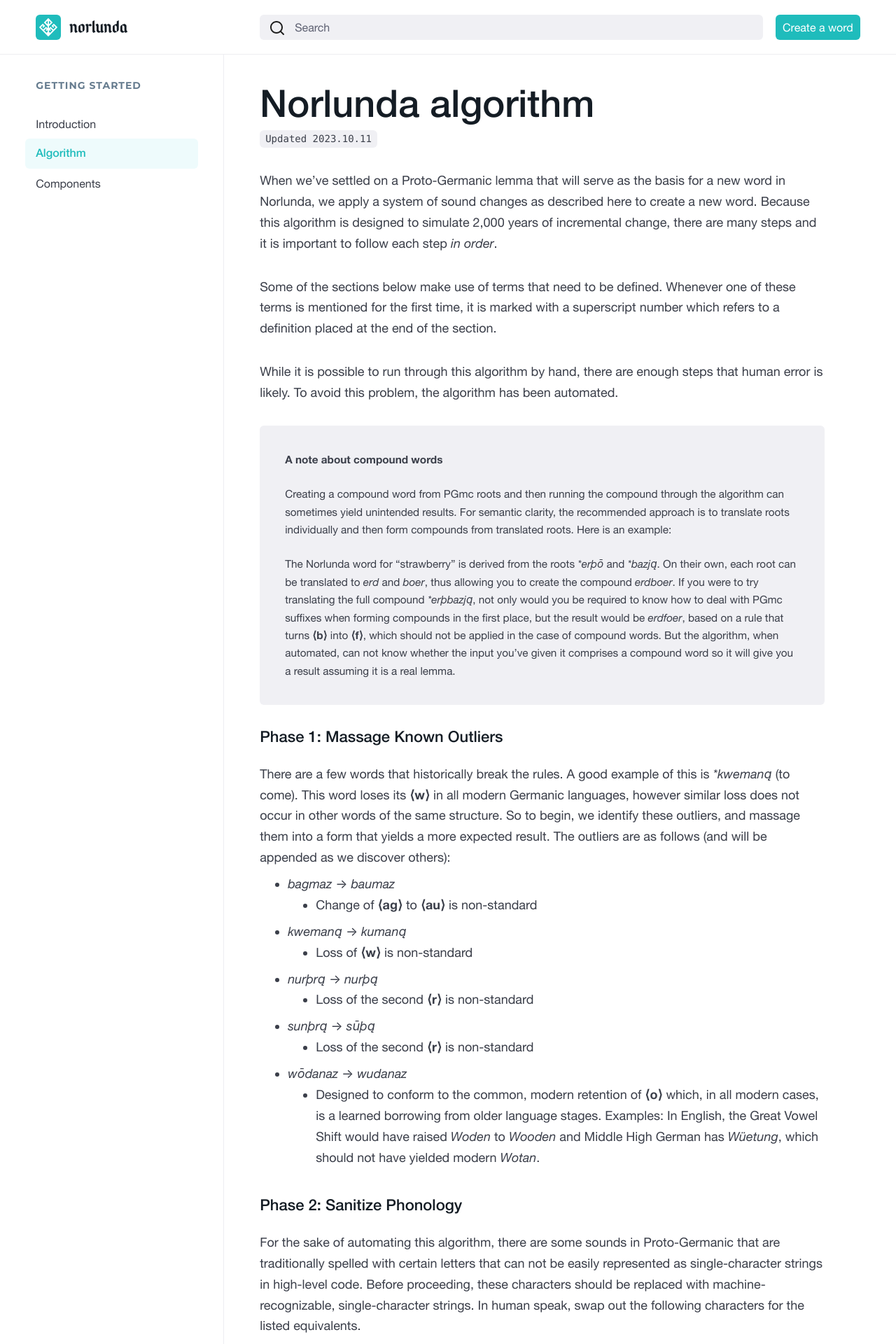
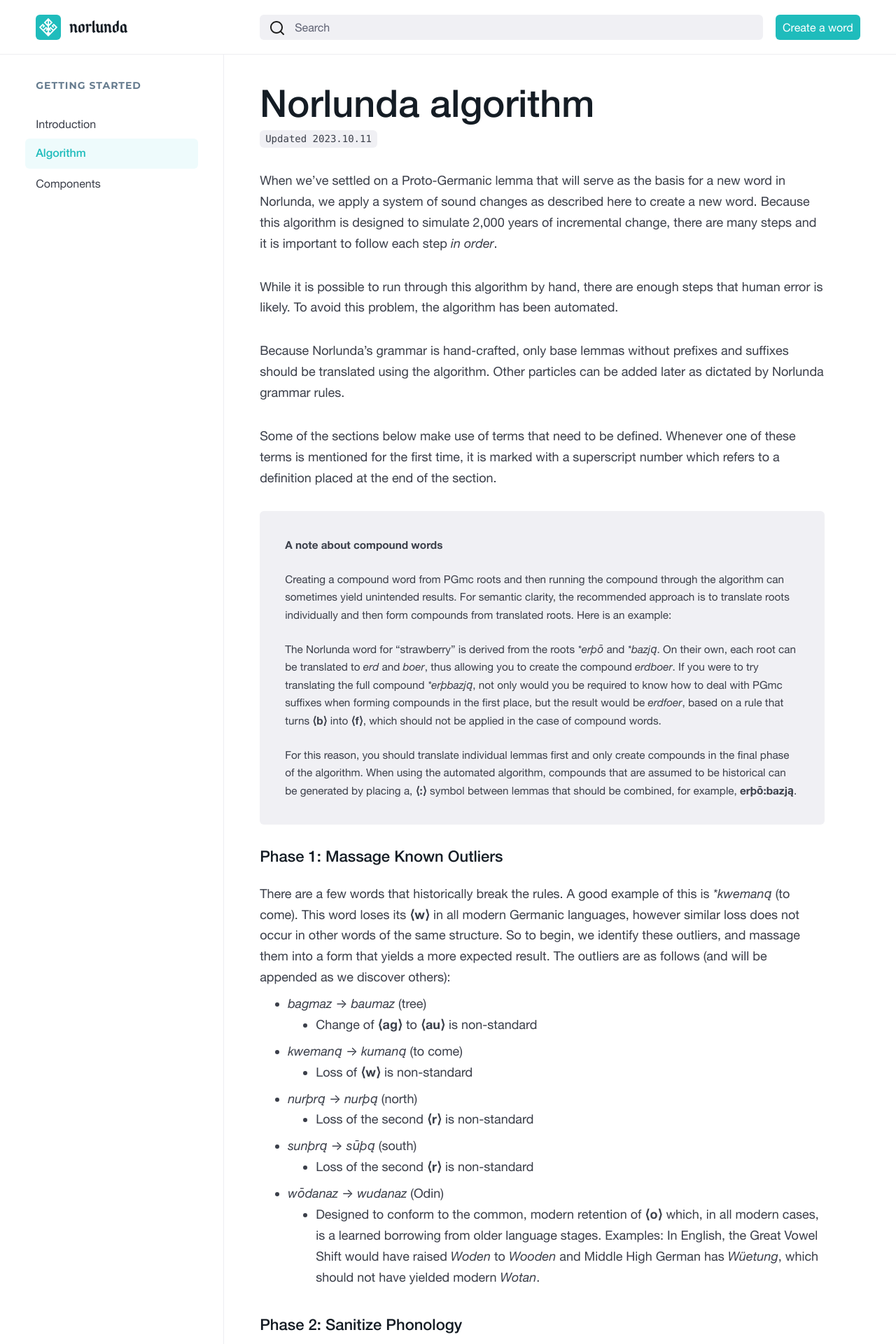
Before and after one commit to jgnewman/norlunda, a Jekyll site: the page built from algorithm.md, in a window 1280 px wide. Shown: the top 1920 px of the page at 70% size. Built offline with Jekyll 4.4.1, drawn with Linux system fonts in a browser that asks for light colours; some of the changed text lies outside the part shown.

Commit message:
fix a couple bugs

```diff
--- a/_layouts/default.html
+++ b/_layouts/default.html
@@ -71,7 +71,7 @@
       <section class="main-content py-36">
         {{ content }}
       </section>
-      <section class="pt-36 main-meta">
+      <section class="py-36 main-meta">
         <label>On this page</label>
         <div id="subnav-section" class="pt-16 pb-16"></div>
         <div class="back-to-top py-12">
--- a/_sass/_layout.scss
+++ b/_sass/_layout.scss
@@ -19,6 +19,7 @@
   position: fixed;
   left: 0;
   top: 0;
+  z-index: 5;
 
   width: 100%;
   height: 78px;
@@ -119,6 +120,12 @@
   top: $header-height;
   right: $small-side-margin;
   width: $page-meta-width;
+  background: var(--background-color);
+  box-shadow: 0 0 25px 25px var(--background-color);
+  z-index: 3;
+
+  max-height: calc(100vh - #{$header-height}); // accounts for header and footer
+  overflow-y: auto;
 
   display: none;
 
--- a/algorithm.md
+++ b/algorithm.md
@@ -11,29 +11,33 @@
 
 When we’ve settled on a Proto-Germanic lemma that will serve as the basis for a new word in Norlunda, we apply a system of sound changes as described here to create a new word. Because this algorithm is designed to simulate 2,000 years of incremental change, there are many steps and it is important to follow each step *in order*.
 
+While it is possible to run through this algorithm by hand, there are enough steps that human error is likely. To avoid this problem, the algorithm has been automated.
+
+Because Norlunda's grammar is hand-crafted, only base lemmas without prefixes and suffixes should be translated using the algorithm. Other particles can be added later as dictated by Norlunda grammar rules.
+
 Some of the sections below make use of terms that need to be defined. Whenever one of these terms is mentioned for the first time, it is marked with a superscript number which refers to a definition placed at the end of the section.
-
-While it is possible to run through this algorithm by hand, there are enough steps that human error is likely. To avoid this problem, the algorithm has been automated.
 
 > **A note about compound words**
 >
 > Creating a compound word from PGmc roots and then running the compound through the algorithm can sometimes yield unintended results. For semantic clarity, the recommended approach is to translate roots individually and then form compounds from translated roots. Here is an example:
 >
-> The Norlunda word for “strawberry” is derived from the roots _*erþō_ and _*bazją_. On their own, each root can be translated to _erd_ and _boer_, thus allowing you to create the compound _erdboer_. If you were to try translating the full compound _*erþbazją_, not only would you be required to know how to deal with PGmc suffixes when forming compounds in the first place, but the result would be _erdfoer_, based on a rule that turns **⟨b⟩** into **⟨f⟩**, which should not be applied in the case of compound words. But the algorithm, when automated, can not know whether the input you’ve given it comprises a compound word so it will give you a result assuming it is a real lemma.
+> The Norlunda word for “strawberry” is derived from the roots _*erþō_ and _*bazją_. On their own, each root can be translated to _erd_ and _boer_, thus allowing you to create the compound _erdboer_. If you were to try translating the full compound _*erþbazją_, not only would you be required to know how to deal with PGmc suffixes when forming compounds in the first place, but the result would be _erdfoer_, based on a rule that turns **⟨b⟩** into **⟨f⟩**, which should not be applied in the case of compound words.
+>
+> For this reason, you should translate individual lemmas first and only create compounds in the final phase of the algorithm. When using the automated algorithm, compounds that are assumed to be historical can be generated by placing a, **⟨:⟩** symbol between lemmas that should be combined, for example, **erþō:bazją**.
 
 ## Phase 1: Massage Known Outliers
 
 {: .mb-8 }
 There are a few words that historically break the rules. A good example of this is _*kwemaną_ (to come). This word loses its **⟨w⟩** in all modern Germanic languages, however similar loss does not occur in other words of the same structure. So to begin, we identify these outliers, and massage them into a form that yields a more expected result. The outliers are as follows (and will be appended as we discover others):
-- _bagmaz_ → _baumaz_
+- _bagmaz_ → _baumaz_ (tree)
   - Change of **⟨ag⟩** to **⟨au⟩** is non-standard
-- _kwemaną_ → _kumaną_
+- _kwemaną_ → _kumaną_ (to come)
   - Loss of **⟨w⟩** is non-standard
-- _nurþrą_ → _nurþą_
+- _nurþrą_ → _nurþą_ (north)
   - Loss of the second **⟨r⟩** is non-standard
-- _sunþrą_ → _sūþą_
+- _sunþrą_ → _sūþą_ (south)
   - Loss of the second **⟨r⟩** is non-standard
-- _wōdanaz_ → _wudanaz_
+- _wōdanaz_ → _wudanaz_ (Odin)
   - Designed to conform to the common, modern retention of **⟨o⟩** which, in all modern cases, is a learned borrowing from older language stages. Examples: In English, the Great Vowel Shift would have raised _Woden_ to _Wooden_ and Middle High German has _Wüetung_, which should not have yielded modern _Wotan_.
 
 ## Phase 2: Sanitize Phonology
@@ -49,25 +53,25 @@
 ## Phase 3: I-Mutation
 
 {: .mb-8 }
-Short back vowels are fronted when followed in the next syllable by a vowel beginning with **/i, j/**. Example: _*bazją_ → _*bæzją_.
+Short back vowels are fronted as specified below when followed in the next syllable by a vowel beginning with **/i, j/**. Example: _*bazją_ → _*bæzją_.
 - /ɑ/ → /æ/
 - /o/ → /ø/ (theoretically possible but may never actually occur)
 - /u/ → /y/
 
 ## Phase 4: A-Mutation
 
-Short **/u/** is lowered to **/o/** when followed in the next syllable by a vowel beginning with **⟨ɑ, æ, o⟩**<sup>1</sup>. Example: _*gulþą_ → _*golþą_.
+Short **/u/** is lowered to **/o/** when followed in the next syllable by a vowel beginning with **[ɑ, æ, o]**<sup>1</sup>. Example: _*gulþą_ → _*golþą_.
 
 {: .mb-8 }
-Short **/i/** is lowered to **/e/** when followed in the next syllable by a vowel beginning with **⟨ɑ, æ, o⟩** unless **/j/** occurs between **/i/** and the low vowel. Examples:
+Short **/i/** is lowered to **/e/** when followed in the next syllable by a vowel beginning with **[ɑ, æ, o]** unless **/j/** occurs between **/i/** and the low vowel. Examples:
 - _*wiraz_ → _*weraz_
 - _*gylþijaną_ → does not change
 
-Short **/e/** is raised to **/i/** when a consonant cluster beginning with **/m, n/** occurs between **/e/** and low vowels **⟨ɑ, æ, o⟩**. Example: _*swemmaną_ → _*swimmaną_.
+Short **/e/** is raised to **/i/** when a consonant cluster beginning with **/m, n/** occurs between **/e/** and low vowels **[ɑ, æ, o]**. Example: _*swemmaną_ → _*swimmaną_.
 
 Long **/eː/** is lowered and backed to **/ɔː/** when followed in the next syllable by a vowel beginning with **/oː, oːː, õː/**. Example: _*mēnōþs_ → _*mānōþs_.
 
-> 1. **⟨ɑ, æ, o⟩** - Brackets indicate that any version of the vowel counds (i.e., short, long, or nasal).
+> 1. **[ɑ, æ, o]** - Square brackets indicate that any version of the vowel counds (i.e., short, long, or nasal).
 
 ## Phase 5: Gemination
 
@@ -189,7 +193,7 @@
 When **/w/** occurs between two vowels, the whole cluster merges into a single, long vowel determined by the first vowel in the cluster. Example: _*slawan_ → _*slān_.
 
 {: .mb-8 }
-Some consonant clusters involving **stop consonants**<sup>1</sup> are smoothed into simpler clusters or into single long consonants as follows.
+Some consonant clusters involving **stop consonants**<sup>1</sup> are smoothed into simpler clusters or into single long consonants as follows:
 - dg → gg
 - tg → kk
 - ngt → nt
@@ -199,7 +203,7 @@
 ## Phase 10: Modernization
 
 {: .mb-8 }
-Some word-final combinations of a vowel plus /w/ are reduced as follows:
+Some word-final combinations of a vowel plus **/w/** are reduced as follows:
 - /æːw/ → /øːn/ (Example: _*frǣw_ from PGmc. _*frawjô_ → /frøːn/)
 - /æw/ → /au/ (Example: _*fræw_ from PGmc. _*frawjǭ_ → /frau/)
 
--- a/assets/javascript/subnav.js
+++ b/assets/javascript/subnav.js
@@ -63,4 +63,34 @@
     e.preventDefault()
     scrollableElem.scrollTo({ top: 0, behavior: 'smooth' })
   })
+
+  // Generally capture scroll position on a refresh and apply it when the
+  // page loads
+  const restoreScrollPosition = () => {
+    const storedScrollPosition = JSON.parse(localStorage.getItem('scroll') ?? '{}')
+    if (!storedScrollPosition.time) return;
+
+    if (storedScrollPosition.url === location.href && Date.now() - storedScrollPosition.time < 5000) {
+      scrollableElem.scrollTo({ top: storedScrollPosition.scroll, behavior: 'instant' })
+    }
+  }
+
+  window.addEventListener('unload', () => {
+    localStorage.setItem('scroll', JSON.stringify({
+      scroll: scrollableElem.scrollTop,
+      url: location.href,
+      time: Date.now()
+    }))
+  })
+  restoreScrollPosition()
+
+  // Because we are scrolling an element rather than the body, sometimes
+  // when the browser hash changes or we load with a hash path, the browser
+  // accidentally scrolls the window content partially out of view, making it
+  // unfixable within the UI. This little hack ensures that we always have
+  // the window content positioned correctly.
+  const resetWindowScroll = () => document.body.scrollTop = document.documentElement.scrollTop = 0;
+  requestAnimationFrame(resetWindowScroll)
+  window.addEventListener('hashchange', resetWindowScroll)
+
 })
```
Also changed, not shown: other parts of algorithm.md (+1 -1 lines), index.md (+1 -1 lines).
